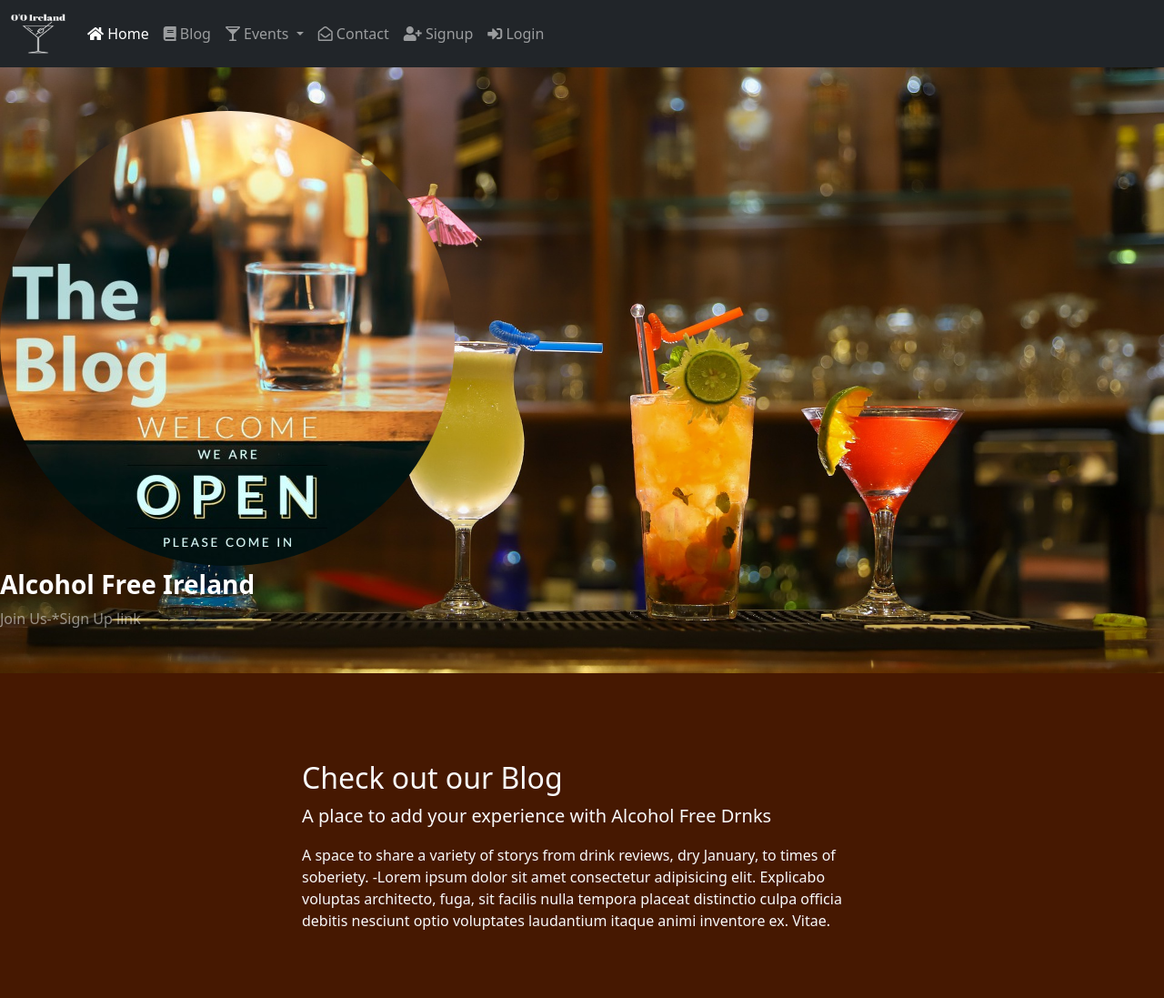
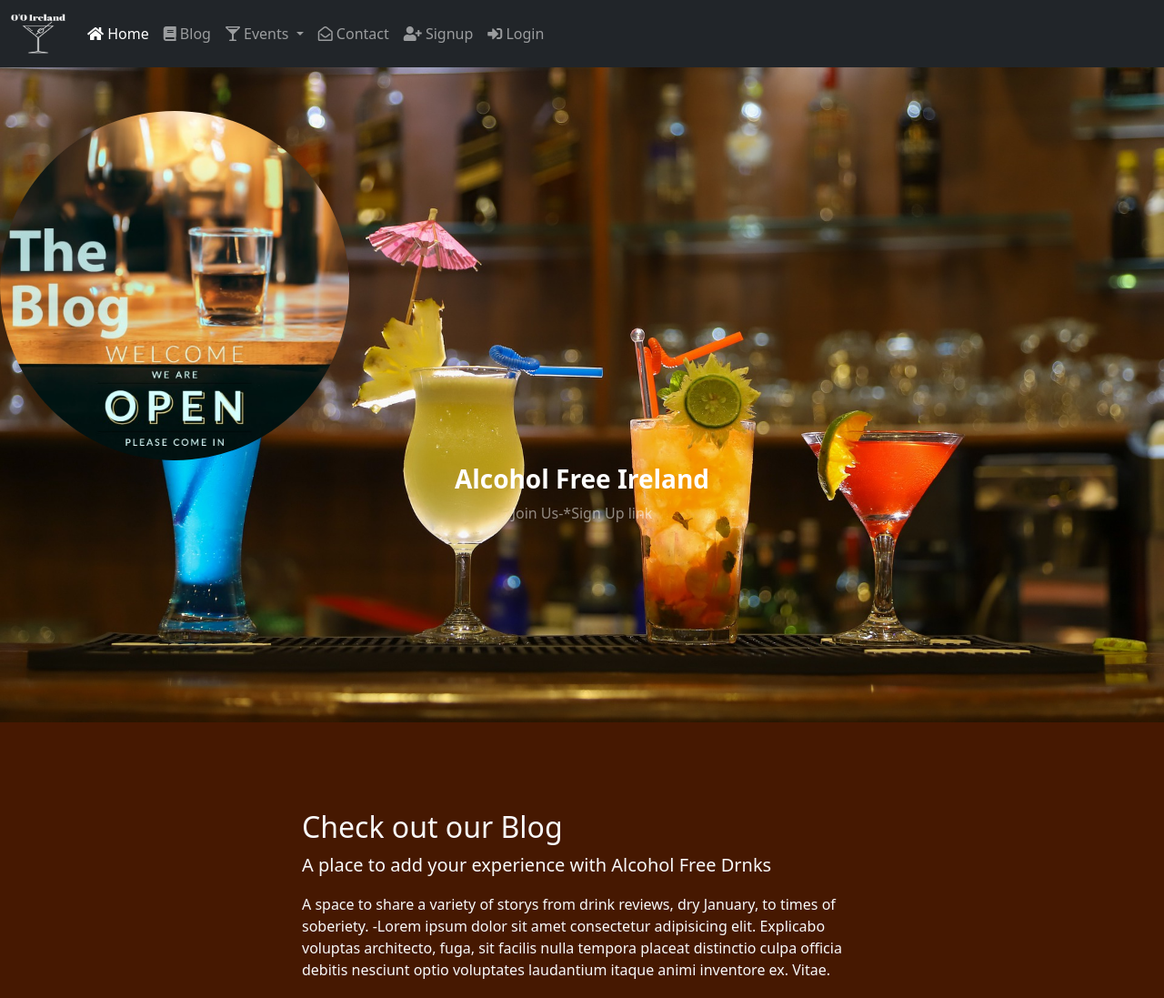
Before and after one commit to Roibeard-Ruadhan/alcohol-free-ireland, a Django app: page / in a window 1280 px wide. Shown: the top 1097 px of the page at 91% size. Run offline with Django 3.2, Linux system fonts and the light colour scheme.

Commit message:
Edit home page content

```diff
--- a/static/css/style.css
+++ b/static/css/style.css
@@ -94,12 +94,12 @@ body {
 
 .post-link {
     text-decoration: none;
-    color: #445261;
+    color: #fff;
 }
 
 .post-link:hover,
 .page-link {
-    color: #E84610;
+    color: #364652;
 }
 
 .post-title {
@@ -160,9 +160,20 @@ body {
     -moz-background-size: cover;
     -o-background-size: cover;
     background-size: cover;
-    max-height: fit-content;
-    object-fit: contain
+    height: 90vh;
+    object-fit: contain;
+    position: relative;
 }
+
+.blog-image {
+    position: inherit;
+    display: block;
+    width: 30%;
+    display: flex;
+    justify-content: center;
+    align-items: center;
+    left: 50$;
+  }
 
 .berry-body {
     padding: 0;
@@ -171,13 +182,17 @@ body {
 
 .berry-image {
     background: url('/static/images/frogs.jpg') no-repeat center center fixed;
-    height: 30vh;
+    height: 50vh;
     -webkit-background-size: cover;
     -moz-background-size: cover;
     -o-background-size: cover;
     background-size: cover;
     max-height: fit-content;
     object-fit: contain;
+}
+
+.text-position-1 {
+    text-align: center;
 }
 
 /* Footer */
--- a/templates/index.html
+++ b/templates/index.html
@@ -4,9 +4,11 @@
 <header>
     <div class="hero py-5 bg-image-full hero-image">
         <div class="columns is-mobile is-justify-content-center">
-            <img class="img-fluid rounded-circle mb-1 blog-image" src="static/images/intro2.jpg" alt="Blog page image introduction" />
+        <img class="rounded-circle mb-1 blog-image" src="static/images/intro2.jpg" alt="Blog page image introduction" />
+            <div class="text-position-1">
                 <h1 class="text-white fs-3 fw-bolder">Alcohol Free Ireland</h1>
                 <p class="text-white-50 mb-0">Join Us-*Sign Up link</p>
+            </div>
         </div>
     </div>
 </header>
@@ -24,17 +26,30 @@
         </div>
     </div>
 </section>
-<!-- Image element - set the background image for the header in the line below-->
+<!-- Image element -->
 <div class="berry-body py-5 bg-image-full berry-image">
     <div class="columns is-mobile is-justify-content-center"></div>
         <img class="img-fluid rounded-circle mb-4 blog-image" src="static/images/strawberry.jp" alt="Blog page image introduction" />
-                <h1 class="text-white fs-3 fw-bolder">Events Page</h1>
-                <h4 class="text-white-50 mb-0">Set up events in your locality here</h4>
+            <h1 class="text-white fs-3 fw-bolder">Events Page</h1>
+            <h4 class="text-white-50 mb-0">Set up events in your locality here</h4>
     </div>
 </div>
     <!-- Put anything you want here! The spacer below with inline CSS is just for demo purposes!-->
-    <div style="height: 30rem"></div>
-</div>
+<section class=>
+    <div class="container my-5">
+        <div class="row justify-content-center">
+            <div class="col-lg-6 text-light">
+                <div style="height: 8rem">
+                    <h2>Check out our Events Page</h2>
+                            <p class="lead">A place to set up & join Alcohol Free Events in your locality</p>
+                            <p class="mb-0">Are you the only one in the village who enjoys a non-alcoholic
+                                drink & find it hard to find people to join you? Here is the place to find out by looking through the open Events
+                            or setting up one in your village/town/county.</p>
+                </div>
+            </div>
+        </div>
+    </div>
+</section>
 <!-- Content section-->
 <section class="py-5">
     <div class="container my-5">
```
